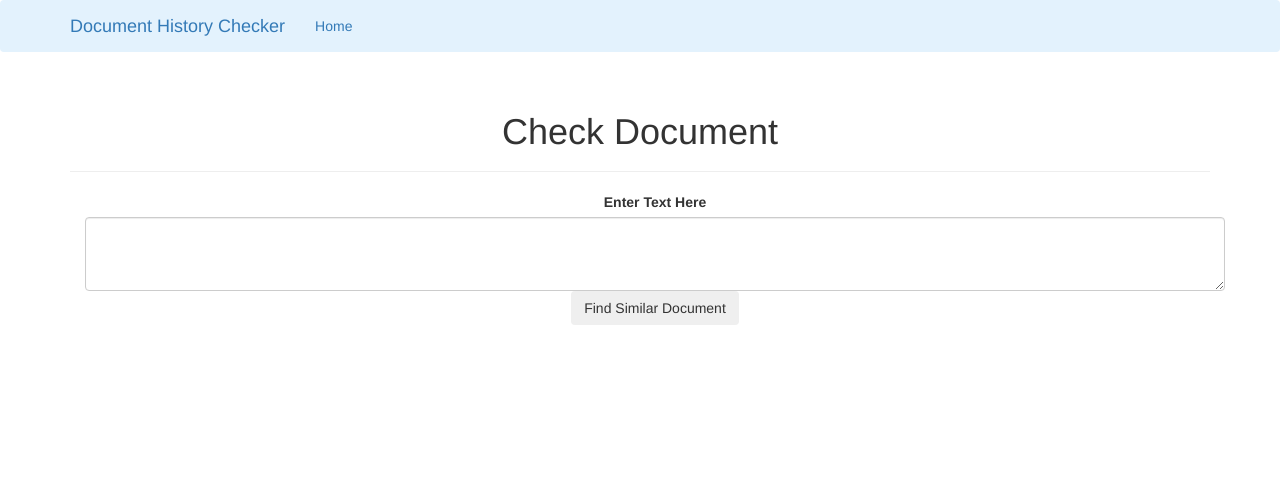
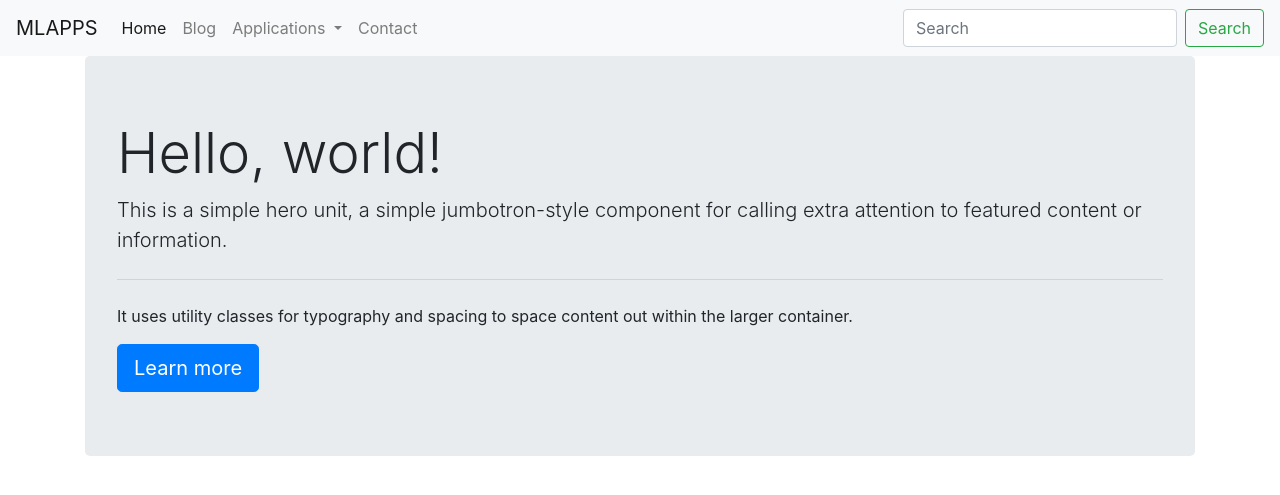
Before and after one commit to Damianus04/document-finder, a Flask app: page / in a window 1280 px wide. Shown: the top 495 px of the page. Run offline with Flask 2, Linux system fonts and the light colour scheme; some libraries are stand-ins or nearby versions.

Commit message:
replacing flask-bootstrap with vanila bootstrap

```diff
--- a/app.py
+++ b/app.py
@@ -984,11 +984,16 @@ tfidf_matrix = tfidf.fit_transform(df['Hit Sentence'].values.astype('U'))
 
 @app.route("/")
 def home():
-    return render_template('home.html')
+    return render_template('index.html')
 
 
-@app.route("/result", methods=['POST'])
-def result():
+@app.route("/app_df_home", methods=["GET", 'POST'])
+def app_df_home():
+    return render_template('app_df_home.html')
+
+
+@app.route("/app_df_result", methods=['POST'])
+def app_df_result():
     if request.method == "POST":
         query = request.form['text']
         # find the most similar document
@@ -998,4 +1003,5 @@ def result():
         result_list = result_series.tolist()
         result = df['Hit Sentence'][result_list]
         document_list = result.tolist()
-    return render_template('result.html', document_list=document_list)
+    return render_template('app_df_result.html', document_list=document_list)
+# the key to call other page or action/prediction is the function that is put on a href="function" or action="function"
--- a/templates/home.html
+++ b/templates/app_df_home.html
@@ -1,12 +1,12 @@
-{% extends "base.html" %} {% block title %} Document History Checker {% endblock
-%} {% block page_content %}
+{% extends "base.html" %} {% block title %} Document Finder {% endblock %} {%
+block page_content %}
 
 <div class="page-header text-center">
   <h1>Check Document</h1>
 </div>
 
 <div class="container text-center">
-  <form action="{{ url_for('result')}}" method="POST">
+  <form action="{{ url_for('app_df_result')}}" method="POST">
     <div class="form-group">
       <label for="exampleFormControlTextarea1">Enter Text Here</label>
       <textarea name="text" class="form-control" id="text" rows="3"></textarea>
--- a/templates/base.html
+++ b/templates/base.html
@@ -1,34 +1,115 @@
-{% extends "bootstrap/base.html" %} {% block title %} Document History Checker
-{% endblock %} {% block navbar %}
-<div
-  class="navbar navbar-light"
-  style="background-color: #e3f2fd;"
-  role="navigation"
->
-  <div class="container">
-    <div class="navbar-header">
+<!DOCTYPE html>
+<html lang="en">
+  <head>
+    <!-- Required meta tags -->
+    <meta charset="utf-8" />
+    <meta
+      name="viewport"
+      content="width=device-width, initial-scale=1, shrink-to-fit=no"
+    />
+
+    <!-- Bootstrap CSS -->
+    <link
+      rel="stylesheet"
+      href="https://stackpath.bootstrapcdn.com/bootstrap/4.5.2/css/bootstrap.min.css"
+      integrity="sha384-JcKb8q3iqJ61gNV9KGb8thSsNjpSL0n8PARn9HuZOnIxN0hoP+VmmDGMN5t9UJ0Z"
+      crossorigin="anonymous"
+    />
+
+    {% if title %}
+    <title>{{ title }} - MLAPPS</title>
+    {% else %}
+    <title>Welcome to MLAPPS</title>
+    {% endif %}
+  </head>
+  <body>
+    <nav class="navbar navbar-expand-lg navbar-light bg-light">
+      <a class="navbar-brand" href="/">MLAPPS</a>
       <button
+        class="navbar-toggler"
         type="button"
-        class="navbar-toggle"
         data-toggle="collapse"
-        data-target=".navbar-collapse"
+        data-target="#navbarSupportedContent"
+        aria-controls="navbarSupportedContent"
+        aria-expanded="false"
+        aria-label="Toggle navigation"
       >
-        <span class="sr-only">Toggle navigation</span>
-        <span class="icon-bar"></span>
-        <span class="icon-bar"></span>
-        <span class="icon-bar"></span>
+        <span class="navbar-toggler-icon"></span>
       </button>
-      <a class="navbar-brand" href="/">Document History Checker</a>
+
+      <div class="collapse navbar-collapse" id="navbarSupportedContent">
+        <ul class="navbar-nav mr-auto">
+          <li class="nav-item active">
+            <a class="nav-link" href="/"
+              >Home <span class="sr-only">(current)</span></a
+            >
+          </li>
+          <li class="nav-item">
+            <a class="nav-link" href="#">Blog</a>
+          </li>
+          <li class="nav-item dropdown">
+            <a
+              class="nav-link dropdown-toggle"
+              href="#"
+              id="navbarDropdown"
+              role="button"
+              data-toggle="dropdown"
+              aria-haspopup="true"
+              aria-expanded="false"
+            >
+              Applications
+            </a>
+            <div class="dropdown-menu" aria-labelledby="navbarDropdown">
+              <a class="dropdown-item sc" href="#">Sentiment Checker</a>
+              <a class="dropdown-item sd" href="#">Spam Detector</a>
+              <a class="dropdown-item df" href="{{ url_for('app_df_home')}}"
+                >Document Finder</a
+              >
+              <div class="dropdown-divider"></div>
+              <a class="dropdown-item" href="#">Something else here</a>
+            </div>
+          </li>
+          <li class="nav-item">
+            <a class="nav-link" href="#">Contact</a>
+          </li>
+        </ul>
+        <form class="form-inline my-2 my-lg-0">
+          <input
+            class="form-control mr-sm-2"
+            type="search"
+            placeholder="Search"
+            aria-label="Search"
+          />
+          <button class="btn btn-outline-success my-2 my-sm-0" type="submit">
+            Search
+          </button>
+        </form>
+      </div>
+    </nav>
+
+    <!-- Content Loader -->
+    {% block content %}
+    <div class="container">
+      {% block page_content %}{% endblock %}
     </div>
-    <div class="navbar-collapse collapse">
-      <ul class="nav navbar-nav">
-        <li><a href="/">Home</a></li>
-      </ul>
-    </div>
-  </div>
-</div>
-{% endblock %} {% block content %}
-<div class="container">
-  {% block page_content %}{% endblock %}
-</div>
-{% endblock %}
+    {% endblock %}
+
+    <!-- Optional JavaScript -->
+    <!-- jQuery first, then Popper.js, then Bootstrap JS -->
+    <script
+      src="https://code.jquery.com/jquery-3.5.1.slim.min.js"
+      integrity="sha384-DfXdz2htPH0lsSSs5nCTpuj/zy4C+OGpamoFVy38MVBnE+IbbVYUew+OrCXaRkfj"
+      crossorigin="anonymous"
+    ></script>
+    <script
+      src="https://cdn.jsdelivr.net/npm/popper.js@1.16.1/dist/umd/popper.min.js"
+      integrity="sha384-9/reFTGAW83EW2RDu2S0VKaIzap3H66lZH81PoYlFhbGU+6BZp6G7niu735Sk7lN"
+      crossorigin="anonymous"
+    ></script>
+    <script
+      src="https://stackpath.bootstrapcdn.com/bootstrap/4.5.2/js/bootstrap.min.js"
+      integrity="sha384-B4gt1jrGC7Jh4AgTPSdUtOBvfO8shuf57BaghqFfPlYxofvL8/KUEfYiJOMMV+rV"
+      crossorigin="anonymous"
+    ></script>
+  </body>
+</html>
--- /dev/null
+++ b/templates/index.html
@@ -0,0 +1,22 @@
+<!-- BASE HTML -->
+{% extends "base.html" %}
+
+<!-- Title -->
+{% block title %} MLAPPS HOME {% endblock %}
+
+<!-- Index Content -->
+{% block page_content %}
+<div class="jumbotron">
+  <h1 class="display-4">Hello, world!</h1>
+  <p class="lead">
+    This is a simple hero unit, a simple jumbotron-style component for calling
+    extra attention to featured content or information.
+  </p>
+  <hr class="my-4" />
+  <p>
+    It uses utility classes for typography and spacing to space content out
+    within the larger container.
+  </p>
+  <a class="btn btn-primary btn-lg" href="#" role="button">Learn more</a>
+</div>
+{% endblock %}
```
Also changed, not shown: templates/app_df_result.html (renamed from templates/result.html, +8 -79 lines).
